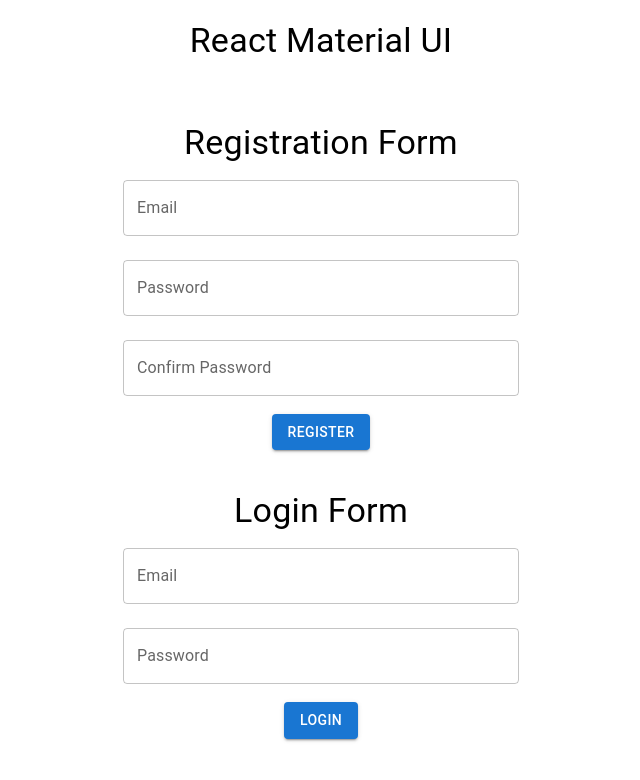
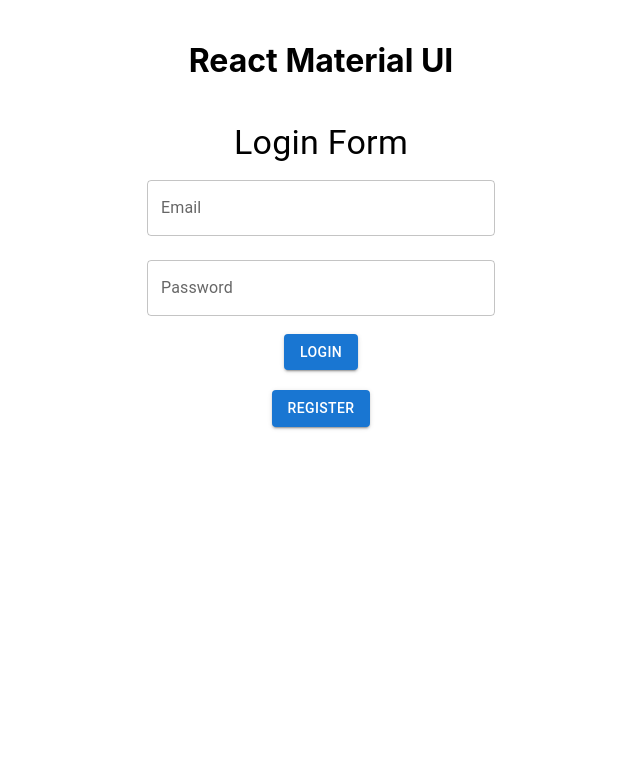
Before and after one commit to Przemyslaw-Swiderski/g1_el_proyecte_grande_front_end_react, a React (Create React App) app: page / in a window 1280 px wide. Shown: the top 780 px of the page, without its empty margins (319-959 px from the left). Built offline with nearby package versions, Linux system fonts and the light colour scheme.

Commit message:
reistration and login displayed separate

```diff
--- a/src/App.js
+++ b/src/App.js
@@ -1,8 +1,7 @@
 import React, { Component } from 'react';
-// import LoginForm_old from './LoginForm/LoginForm_old.js';
-import LoginForm from './RegistrationAndLogin/LoginForm.js';
-import RegistrationForm from './RegistrationAndLogin/RegistrationForm.js';
-import { TextField, Button, Typography, Container } from '@mui/material';
+import LoginForm from './RegistrationAndLogin/LoginForm';
+import RegistrationForm from './RegistrationAndLogin/RegistrationForm';
+import { Button, Container } from '@mui/material';
 
 const containerStyle = {
   marginTop: '20px',
@@ -12,17 +11,37 @@
 };
 
 class App extends Component {
+  constructor(props) {
+    super(props);
+    this.state = {
+      showLoginForm: true,
+      showRegistrationForm: false,
+    };
+  }
+
+  // Function to toggle between Login and Registration forms
+  toggleForms = () => {
+    this.setState((prevState) => ({
+      showLoginForm: !prevState.showLoginForm,
+      showRegistrationForm: !prevState.showRegistrationForm,
+    }));
+  };
+
   render() {
     return (
       <div className="App">
         <Container maxWidth="xs" style={containerStyle}>
-        <Typography variant="h4">React Material UI</Typography>
-        <br/>
-        <br/>
+          <h1>React Material UI</h1>
+          {this.state.showLoginForm && <LoginForm />}
+          {this.state.showRegistrationForm && <RegistrationForm />}
+          <Button
+            variant="contained"
+            color="primary"
+            onClick={this.toggleForms}
+          >
+            {this.state.showLoginForm ? 'Register' : 'Back to Login'}
+          </Button>
         </Container>
-        {/* <LoginForm_old /> */}
-        <RegistrationForm />
-        <LoginForm />
       </div>
     );
   }
```
